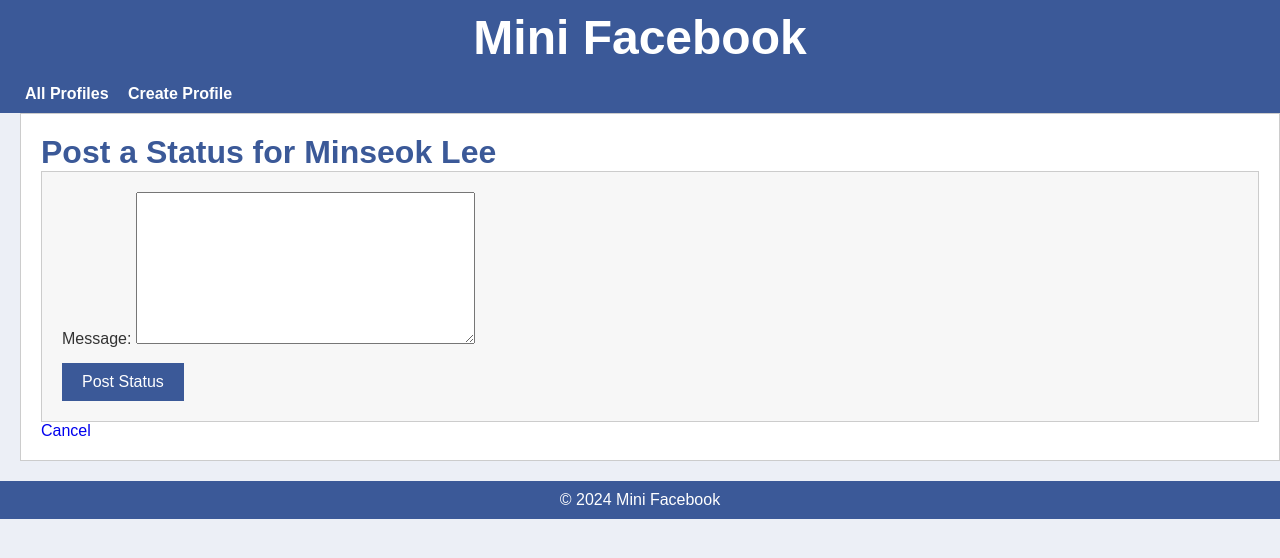
After one commit to mslee300/cs412, a Django app: page /mini_fb/profile/1/create_status/ in a window 1280 px wide. The commit adds this page. Shown: the top 558 px of the page. Run offline with Django 5.2, Linux system fonts and the light colour scheme; data comes from the database, SQL or seed files in the repository; both versions use the stored data as it was after the commit.

Commit message:
Submit assignment

```diff
--- a/mini_fb/admin.py
+++ b/mini_fb/admin.py
@@ -1,6 +1,7 @@
 from django.contrib import admin
 
 # Register your models here.
-from .models import Profile
+from .models import Profile, StatusMessage
 
 admin.site.register(Profile)
+admin.site.register(StatusMessage)
--- /dev/null
+++ b/mini_fb/forms.py
@@ -0,0 +1,15 @@
+from django import forms
+from .models import Profile, StatusMessage
+
+class CreateProfileForm(forms.ModelForm):
+    birth_date = forms.DateField(widget=forms.SelectDateWidget(years=range(2024, 1920, -1)), required=True)
+
+    class Meta:
+        model = Profile
+        fields = ['first_name', 'last_name', 'city', 'email', 'profile_image_url', 'birth_date']
+
+
+class CreateStatusMessageForm(forms.ModelForm):
+    class Meta:
+        model = StatusMessage
+        fields = ['message']
--- a/mini_fb/models.py
+++ b/mini_fb/models.py
@@ -1,4 +1,6 @@
 from django.db import models
+from django.utils import timezone
+from django.urls import reverse
 
 class Profile(models.Model):
     first_name = models.CharField(max_length=30)
@@ -6,6 +8,22 @@ class Profile(models.Model):
     city = models.CharField(max_length=100)
     email = models.EmailField()
     profile_image_url = models.URLField(max_length=200)
+    birth_date = models.DateField(null=True, blank=True)
+
+    def get_status_messages(self):
+        return StatusMessage.objects.filter(profile=self).order_by('-timestamp')
+
+    def get_absolute_url(self):
+        return reverse('show_profile', kwargs={'pk': self.pk})
 
     def __str__(self):
         return f"{self.first_name} {self.last_name}"
+
+
+class StatusMessage(models.Model):
+    timestamp = models.DateTimeField(default=timezone.now)
+    message = models.TextField()
+    profile = models.ForeignKey('Profile', on_delete=models.CASCADE)
+
+    def __str__(self):
+        return f"{self.profile.first_name}: {self.message[:50]}"
--- a/mini_fb/templates/mini_fb/base.html
+++ b/mini_fb/templates/mini_fb/base.html
@@ -5,7 +5,7 @@
     <meta name="viewport" content="width=device-width, initial-scale=1.0">
     <title>Mini Facebook</title>
     {% load static %}
-    <link rel="stylesheet" href="https://cs-people.bu.edu/mslee300/a05/style.css">
+    <link rel="stylesheet" href="{% static 'style.css' %}">
 </head>
 <body>
     <header>
@@ -13,7 +13,8 @@
     </header>
 
     <nav>
-        <!-- Navigation links (for future features) -->
+        <a href="{% url 'show_all_profiles' %}">All Profiles</a>
+        <a href="{% url 'create_profile' %}">Create Profile</a>
     </nav>
 
     <div class="content">
--- /dev/null
+++ b/mini_fb/templates/mini_fb/create_status_form.html
@@ -0,0 +1,13 @@
+{% extends 'mini_fb/base.html' %}
+
+{% block content %}
+  <h1>Post a Status for {{ profile.first_name }} {{ profile.last_name }}</h1>
+
+  <form method="POST">
+    {% csrf_token %}
+    {{ form.as_p }}
+    <button type="submit">Post Status</button>
+  </form>
+
+  <a href="{% url 'show_profile' profile.pk %}">Cancel</a>
+{% endblock %}
--- a/mini_fb/urls.py
+++ b/mini_fb/urls.py
@@ -1,6 +1,9 @@
 from django.urls import path
-from .views import ShowAllProfilesView
+from .views import ShowAllProfilesView, ShowProfilePageView, CreateProfileView, CreateStatusMessageView
 
 urlpatterns = [
     path('', ShowAllProfilesView.as_view(), name='show_all_profiles'),
+    path('profile/<int:pk>/', ShowProfilePageView.as_view(), name='show_profile'),
+    path('create_profile/', CreateProfileView.as_view(), name='create_profile'),
+    path('profile/<int:pk>/create_status/', CreateStatusMessageView.as_view(), name='create_status'),
 ]
--- a/mini_fb/views.py
+++ b/mini_fb/views.py
@@ -1,10 +1,45 @@
 from django.shortcuts import render
-
-# Create your views here.
 from django.views.generic import ListView
-from .models import Profile
+from django.views.generic.detail import DetailView
+from django.views.generic.edit import CreateView
+from .models import Profile, StatusMessage
+from django.urls import reverse
+from .forms import CreateProfileForm, CreateStatusMessageForm
 
 class ShowAllProfilesView(ListView):
     model = Profile
     template_name = 'mini_fb/show_all_profiles.html'
     context_object_name = 'profiles'
+
+
+class ShowProfilePageView(DetailView):
+    model = Profile
+    template_name = 'mini_fb/show_profile.html'
+    context_object_name = 'profile'
+
+
+class CreateProfileView(CreateView):
+    form_class = CreateProfileForm
+    template_name = 'mini_fb/create_profile_form.html'
+
+    def get_success_url(self):
+        return reverse('show_profile', kwargs={'pk': self.object.pk})
+
+
+class CreateStatusMessageView(CreateView):
+    model = StatusMessage
+    form_class = CreateStatusMessageForm
+    template_name = 'mini_fb/create_status_form.html'
+
+    def form_valid(self, form):
+        profile = Profile.objects.get(pk=self.kwargs['pk'])
+        form.instance.profile = profile
+        return super().form_valid(form)
+
+    def get_context_data(self, **kwargs):
+        context = super().get_context_data(**kwargs)
+        context['profile'] = Profile.objects.get(pk=self.kwargs['pk'])
+        return context
+
+    def get_success_url(self):
+        return reverse('show_profile', kwargs={'pk': self.kwargs['pk']})
--- /dev/null
+++ b/static/style.css
@@ -0,0 +1,179 @@
+/* General reset */
+* {
+    margin: 0;
+    padding: 0;
+    box-sizing: border-box;
+}
+
+body {
+    font-family: Arial, sans-serif;
+    background-color: #eceff6;
+    color: #333;
+}
+
+header {
+    background-color: #3b5998;
+    color: white;
+    padding: 10px 20px;
+    text-align: center;
+    font-size: 24px;
+}
+
+header h1 {
+    display: inline;
+    color: white;
+}
+
+nav {
+    background-color: #3b5998;
+    padding: 10px;
+    text-align: left;
+}
+
+nav a {
+    color: white;
+    text-decoration: none;
+    margin-left: 15px;
+    font-weight: bold;
+}
+
+.container {
+    display: flex;
+    padding: 20px;
+}
+
+.sidebar {
+    width: 200px;
+    background-color: #f7f7f7;
+    padding: 20px;
+    border-right: 1px solid #ccc;
+}
+
+.sidebar ul {
+    list-style-type: none;
+}
+
+.sidebar ul li {
+    margin-bottom: 10px;
+}
+
+.sidebar ul li a {
+    text-decoration: none;
+    color: #3b5998;
+    font-weight: bold;
+}
+
+.content {
+    flex-grow: 1;
+    padding: 20px;
+    background-color: white;
+    border: 1px solid #ccc;
+    margin-left: 20px;
+}
+
+footer {
+    text-align: center;
+    padding: 10px;
+    background-color: #3b5998;
+    color: white;
+    margin-top: 20px;
+}
+
+ul {
+    list-style: none;
+}
+
+ul li {
+    margin: 15px 0;
+}
+
+h1, h2, h3 {
+    color: #3b5998;
+}
+
+/* Profile page styling */
+.profile-header {
+    background-color: white;
+    padding: 20px;
+    border-bottom: 1px solid #ccc;
+}
+
+.profile-header img {
+    float: left;
+    margin-right: 20px;
+    border: 1px solid #ccc;
+    padding: 5px;
+}
+
+.profile-info {
+    margin-left: 250px;
+}
+
+.profile-info p {
+    margin: 10px 0;
+}
+
+.profile-info strong {
+    color: #555;
+}
+
+.status-message {
+    background-color: #f7f7f7;
+    padding: 10px;
+    border: 1px solid #ccc;
+    margin: 10px 0;
+}
+
+/* Form Styling */
+form {
+    background-color: #f7f7f7;
+    padding: 20px;
+    border: 1px solid #ccc;
+}
+
+form p {
+    margin-bottom: 15px;
+}
+
+form button {
+    background-color: #3b5998;
+    color: white;
+    border: none;
+    padding: 10px 20px;
+    font-size: 16px;
+    cursor: pointer;
+}
+
+form button:hover {
+    background-color: #334d84;
+}
+
+form a {
+    text-decoration: none;
+    color: #333;
+    margin-left: 15px;
+}
+
+.profile-image {
+    width: 500px;
+    height: auto;
+    border: 1px solid #ccc;
+    padding: 5px;
+}
+
+ul {
+    padding-left: 20px;
+}
+
+ul li {
+    margin-bottom: 15px;
+    line-height: 1.6;
+}
+
+ul li strong {
+    color: #333;
+}
+
+a:link {
+    text-decoration: none;
+  }
```
Also changed, not shown: mini_fb/templates/mini_fb/create_profile_form.html (added, +13 -0 lines), mini_fb/templates/mini_fb/show_all_profiles.html (+20 -14 lines), mini_fb/templates/mini_fb/show_profile.html (added, +31 -0 lines), db.sqlite3, mini_fb/migrations/0002_statusmessage.py (added), mini_fb/migrations/0003_profile_birth_date.py (added).
